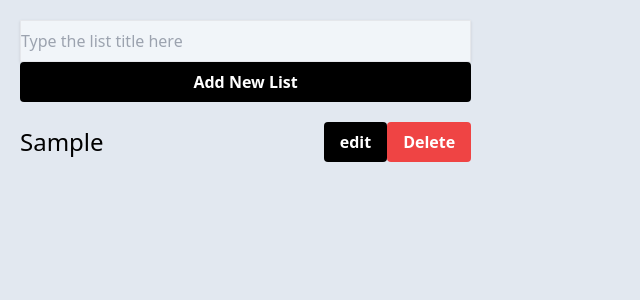
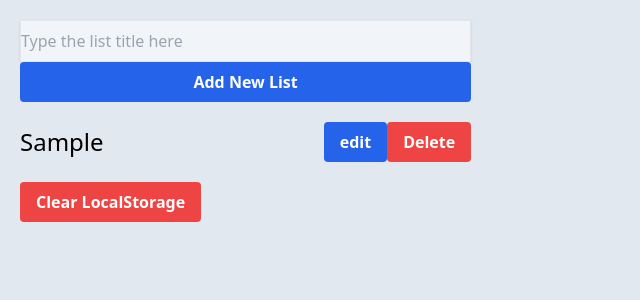
Before and after one commit to howardhokyin/js-multi-to-do-list, a React (Vite) app: page / in a window 1280 px wide. Both pictures are taken after typing "Sample" into the empty fields and a click on the button "Add New List". Shown: the top 300 px of the page, without its empty margins (0-640 px from the left). Built offline with nearby package versions, Linux system fonts and the light colour scheme.

Commit message:
completed LocalStorage

```diff
--- a/src/App.jsx
+++ b/src/App.jsx
@@ -5,9 +5,15 @@ import AddList from './components/AddList';
 import AllToDoList from './components/AllToDoList';
 
 import '../src/index.css';
+import ClearLocalStorageButton from './components/reusable/ClearLocalstorageButton';
 
 function App() {
-  const [todo, setTodo] = useState([]);
+  const [existTodo, setExistTodo] = useState([]);
+  const savedTodos = localStorage.getItem('todo');
+  const [isLocalStorageExist, setIsLocalStorageExist] = useState(false);
+  const [todo, setTodo] = useState(() => {
+    return savedTodos ? JSON.parse(savedTodos) : [];
+  });
   const [selectedTodo, setSelectedTodo] = useState(null);
 
   useEffect(() => {
@@ -19,7 +25,15 @@ function App() {
         setSelectedTodo(updatedSelectedTodo);
       }
     }
+    setExistTodo(todo);
   }, [todo]);
+
+  useEffect(() => {
+    localStorage.setItem('todo', JSON.stringify(existTodo));
+    if (todo.length > 0) {
+      setIsLocalStorageExist(true);
+    }
+  }, [existTodo]);
 
   function HandleAddTitle(title) {
     setTodo((currentTodo) => [
@@ -140,6 +154,7 @@ function App() {
           HandleDeleteList={HandleDeleteList}
           onSubmitEdit={HandleEditList}
         />
+        {isLocalStorageExist && <ClearLocalStorageButton />}
       </div>
 
       <div className="flex flex-col sm:ml-10 sm:flex-row w-full sm:w-3/5 mr-3">
--- /dev/null
+++ b/src/components/reusable/ClearLocalStorageButton.jsx
@@ -0,0 +1,18 @@
+import React from 'react';
+
+const ClearLocalStorageButton = () => {
+  function handleClearLocalStorage() {
+    localStorage.clear();
+    window.location.reload();
+  }
+
+  return (
+    <div className="flex my-5 mx-5">
+      <button onClick={handleClearLocalStorage} className="btn btn-delete ">
+        Clear LocalStorage
+      </button>
+    </div>
+  );
+};
+
+export default ClearLocalStorageButton;
--- a/src/index.css
+++ b/src/index.css
@@ -3,7 +3,7 @@
 @tailwind utilities;
 
 .btn {
-  @apply bg-black text-white font-bold py-2 px-4 rounded hover:bg-blue-700;
+  @apply bg-blue-600 text-white font-bold py-2 px-4 rounded hover:bg-blue-700;
 }
 
 .btn-delete {
```
